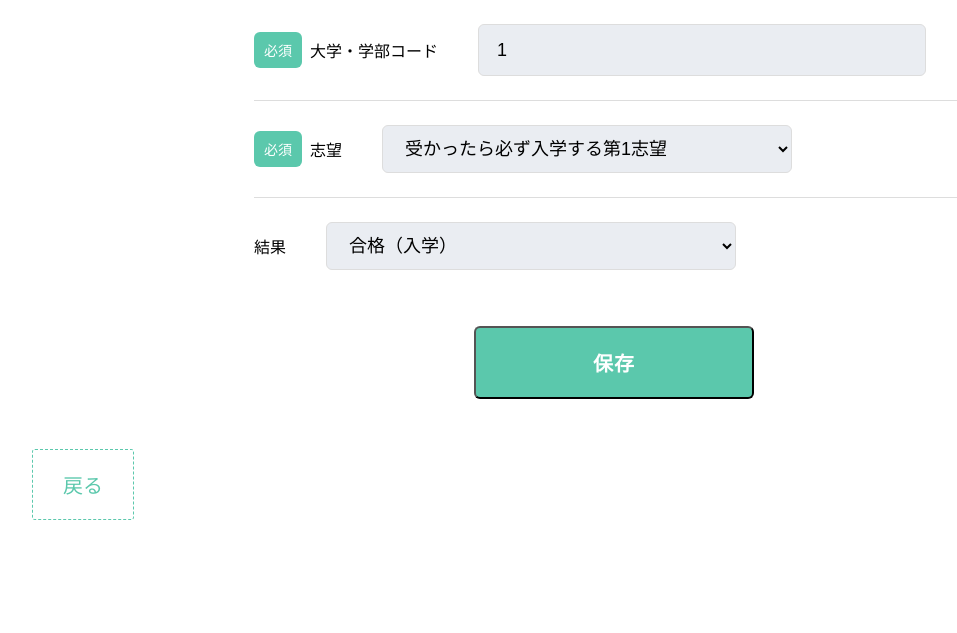
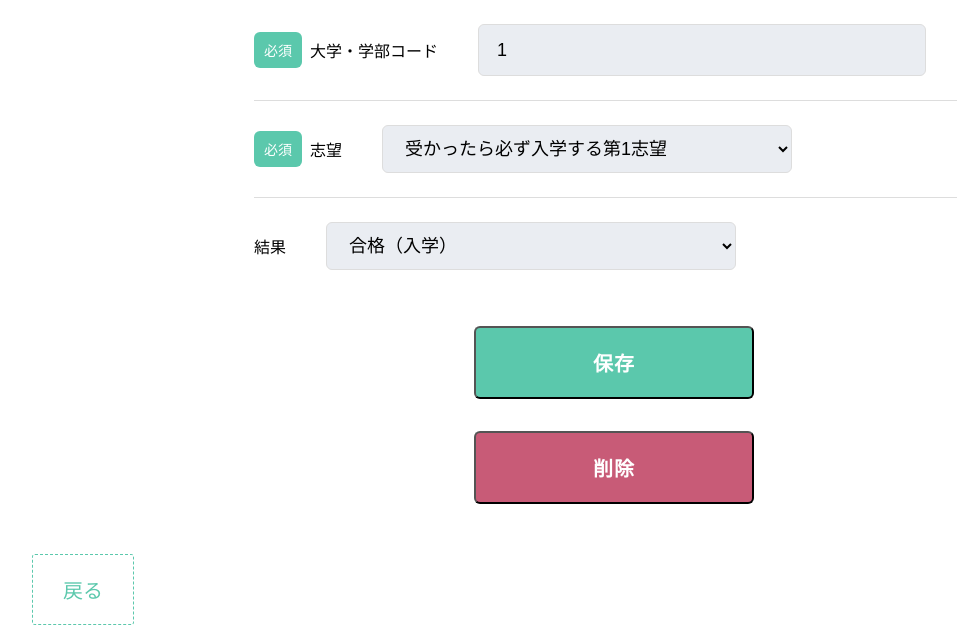
Before and after one commit to k4pu/admission_exam, a Django app: page /admission_exam_db/student/1/1 in a window 1280 px wide. Shown: the part 277-910 px from the top of the page, without its empty margins (26-983 px from the left). Before the commit the page ends 797 px from the top, so only its background shows below. Run offline with Django 5.2, Linux system fonts and the light colour scheme; a user stored in the database is signed in; tables that the repository leaves empty hold one stand-in row (values such as "Sample post").

Commit message:
added delete function to student_admission_exam.

```diff
--- a/admission_exam_db/static/admission_exam_db/css/style.css
+++ b/admission_exam_db/static/admission_exam_db/css/style.css
@@ -193,6 +193,30 @@ h2 {
     font-size: 16px;
   }
 }
+.Form-Alert-Btn {
+  border-radius: 6px;
+  margin-top: 32px;
+  margin-left: auto;
+  margin-right: auto;
+  padding-top: 20px;
+  padding-bottom: 20px;
+  width: 280px;
+  display: block;
+  letter-spacing: 0.05em;
+  background: #c85b77;
+  color: #fff;
+  font-weight: bold;
+  font-size: 20px;
+}
+@media screen and (max-width: 480px) {
+  .Form-Btn {
+    margin-top: 24px;
+    padding-top: 8px;
+    padding-bottom: 8px;
+    width: 160px;
+    font-size: 16px;
+  }
+}
 
 /* Change the color of links on hover */
 .topnav a:hover {
--- a/admission_exam_db/templates/admission_exam_db/student_admission_exam_form.html
+++ b/admission_exam_db/templates/admission_exam_db/student_admission_exam_form.html
@@ -26,5 +26,11 @@
 </div>
 <button class="Form-Btn" type="submit">保存</button>
 </form>
+{% if student_admission_exam_id %}
+    <form action={% url 'admission_exam_db:delete_student_admission_exam' student_id=student_id student_admission_exam_id=student_admission_exam_id %} method="post">
+        {% csrf_token %}
+        <button class="Form-Alert-Btn" type="submit" onclick="受験データを削除しますか？">削除</button>
+    </form>
+{% endif %}
 <a href="{% url 'admission_exam_db:student_detail' student_id=student_id %}" class="Page-Btn">戻る</a>
 {% endblock %}
--- a/admission_exam_db/urls.py
+++ b/admission_exam_db/urls.py
@@ -14,5 +14,6 @@ urlpatterns = [
     path("upload_user", views.upload_user, name="upload_user"),
     path("student/<int:student_id>/create_student_admission_exam", views.create_student_admission_exam, name="create_student_admission_exam"),
     path("student/<int:student_id>/<int:student_admission_exam_id>", views.edit_student_admission_exam, name="edit_student_admission_exam"),
+    path("student/<int:student_id>/<int:student_admission_exam_id>/delete", views.delete_student_admission_exam, name="delete_student_admission_exam"),
     path("api/university_faculty", views.university_faculty_autocomplete, name="university_faculty_autocomplete"),
 ]
--- a/admission_exam_db/views.py
+++ b/admission_exam_db/views.py
@@ -192,7 +192,7 @@ def create_student_admission_exam(request, student_id):
 @login_required
 def edit_student_admission_exam(request, student_id, student_admission_exam_id):
     student = get_object_or_404(Student, student_id=student_id)
-    admission_exam = get_object_or_404(StudentAdmissionExam,id=student_admission_exam_id, student=student)
+    admission_exam = get_object_or_404(StudentAdmissionExam, id=student_admission_exam_id, student=student)
 
     if request.method == 'POST':
         form = StudentAdmissionExamForm(request.POST, instance=admission_exam)
@@ -207,9 +207,21 @@ def edit_student_admission_exam(request, student_id, student_admission_exam_id):
         'nbar': 'student',
         'form': form,
         'student_id': student_id,
+        'student_admission_exam_id': student_admission_exam_id,
         'student_name': ' '.join([student.family_name, student.given_name]),
     }
     return render(request, 'admission_exam_db/student_admission_exam_form.html', context)
+
+def delete_student_admission_exam(request, student_id, student_admission_exam_id):
+    student = get_object_or_404(Student, student_id=student_id)
+    admission_exam = get_object_or_404(StudentAdmissionExam, id=student_admission_exam_id, student=student)
+
+    # 削除処理
+    admission_exam.delete()
+    messages.success(request, "受験データ削除に成功しました")
+
+    return redirect('admission_exam_db:student_detail', student_id=student_id)
+
 
 @login_required
 def university_faculty_autocomplete(request):
@@ -220,7 +232,6 @@ def university_faculty_autocomplete(request):
         )[:50] # 部分一致
     else:
         faculties = UniversityFaculty.objects.none()
-
     results = [{"id": faculty.university_faculty_code, "name": faculty.display_name} for faculty in faculties]
     return JsonResponse(results, safe=False)
 
```
